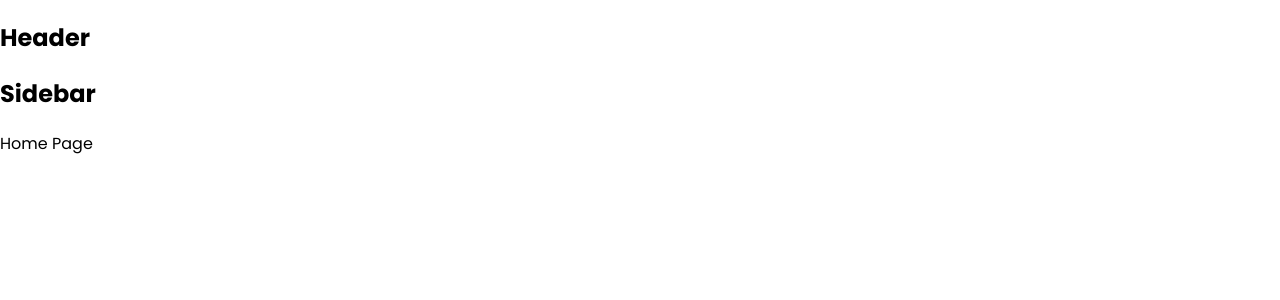
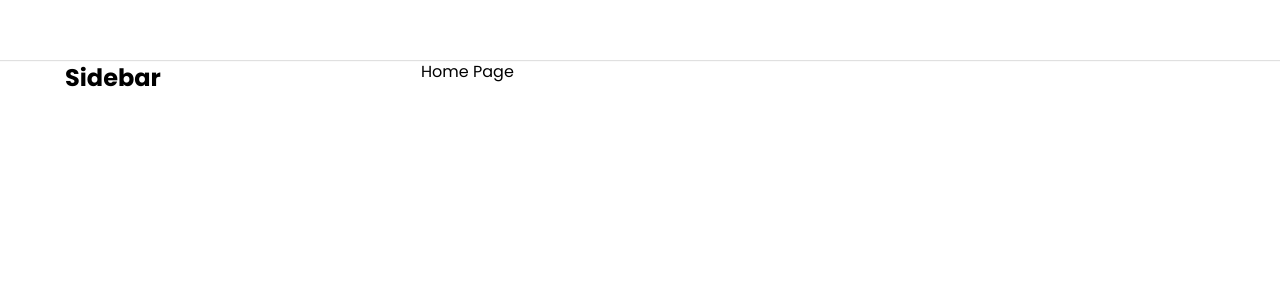
Before and after one commit to hokhanhduycs/tiktok, a React (Create React App) app: page / in a window 1280 px wide. Shown: the top 300 px of the page. Built offline with nearby package versions, Linux system fonts and the light colour scheme.

Commit message:
setup default layout

```diff
--- a/package.json
+++ b/package.json
@@ -6,6 +6,7 @@
     "@testing-library/jest-dom": "^5.16.5",
     "@testing-library/react": "^13.4.0",
     "@testing-library/user-event": "^13.5.0",
+    "classnames": "^2.3.2",
     "normalize.css": "^8.0.1",
     "react": "^18.2.0",
     "react-dom": "^18.2.0",
--- a/src/components/GlobalStyles/GlobalStyle.scss
+++ b/src/components/GlobalStyles/GlobalStyle.scss
@@ -3,8 +3,13 @@
 
 :root {
    --primary: #fe2c55;
+   // Default layout
+   --default-layout-header-height: 60px;
+   --default-layout-width: 1150px;
 }
 * {
+   margin: 0;
+   padding: 0;
    box-sizing: border-box;
 }
 html {
--- /dev/null
+++ b/src/components/Layout/DefaultLayout/DefaultLayout.module.scss
@@ -0,0 +1,12 @@
+.wrapper {
+   display: flex;
+   flex-direction: column;
+   align-items: center;
+}
+.container {
+   width: var(--default-layout-width, 1150px);
+   display: flex;
+}
+.content {
+   flex: 1;
+}
--- a/src/components/Layout/DefaultLayout/Header/index.js
+++ /dev/null
@@ -1,5 +0,0 @@
-function Header() {
-   return <h2>Header</h2>
-}
-
-export default Header
--- /dev/null
+++ b/src/components/Layout/DefaultLayout/Sidebar/Sidebar.module.scss
@@ -0,0 +1,3 @@
+.wrapper {
+   width: 356px;
+}
--- a/src/components/Layout/DefaultLayout/Sidebar/index.js
+++ b/src/components/Layout/DefaultLayout/Sidebar/index.js
@@ -1,5 +1,14 @@
+import classNames from 'classnames/bind'
+
+import styles from './Sidebar.module.scss'
+
+const cx = classNames.bind(styles)
 function Sidebar() {
-   return <h2>Sidebar</h2>
+   return (
+      <aside className={cx('wrapper')}>
+         <h2>Sidebar</h2>
+      </aside>
+   )
 }
 
 export default Sidebar
--- a/src/components/Layout/DefaultLayout/index.js
+++ b/src/components/Layout/DefaultLayout/index.js
@@ -1,15 +1,19 @@
-import Header from './Header'
+import classNames from 'classnames/bind'
+
+import Header from '../components/Header'
 import Sidebar from './Sidebar'
+import styles from './DefaultLayout.module.scss'
 
+const cx = classNames.bind(styles)
 function DefaultLayout({ children }) {
    return (
-      <>
+      <div className={cx('wrapper')}>
          <Header />
-         <div className="container">
+         <div className={cx('container')}>
             <Sidebar />
-            <div className="content">{children}</div>
+            <div className={cx('content')}>{children}</div>
          </div>
-      </>
+      </div>
    )
 }
 
--- a/src/components/Layout/HeaderOnly/Header/index.js
+++ /dev/null
@@ -1,5 +0,0 @@
-function Header() {
-   return <h2>Header</h2>
-}
-
-export default Header
--- a/src/components/Layout/HeaderOnly/index.js
+++ b/src/components/Layout/HeaderOnly/index.js
@@ -1,4 +1,4 @@
-import Header from './Header'
+import Header from '../components/Header'
 
 function HeaderOnly({ children }) {
    return (
--- /dev/null
+++ b/src/components/Layout/components/Header/Header.module.scss
@@ -0,0 +1,11 @@
+.wrapper {
+   height: var(--default-layout-header-height, 60px);
+   box-shadow: 0px 1px 1px rgb(0 0 0 /12%);
+   display: flex;
+   justify-content: center;
+   width: 100%;
+}
+.inner {
+   height: 100%;
+   width: var(--default-layout-width, 1150px);
+}
--- /dev/null
+++ b/src/components/Layout/components/Header/index.js
@@ -0,0 +1,17 @@
+import classNames from 'classnames/bind'
+
+import styles from './Header.module.scss'
+
+const cx = classNames.bind(styles)
+function Header() {
+   return (
+      <header className={cx('wrapper')}>
+         <div className={cx('inner')}>
+            {/*logo */}
+            {/* search */}
+         </div>
+      </header>
+   )
+}
+
+export default Header
```
Also changed, not shown: 1 other file (tests, documents, lock files or other folders).
